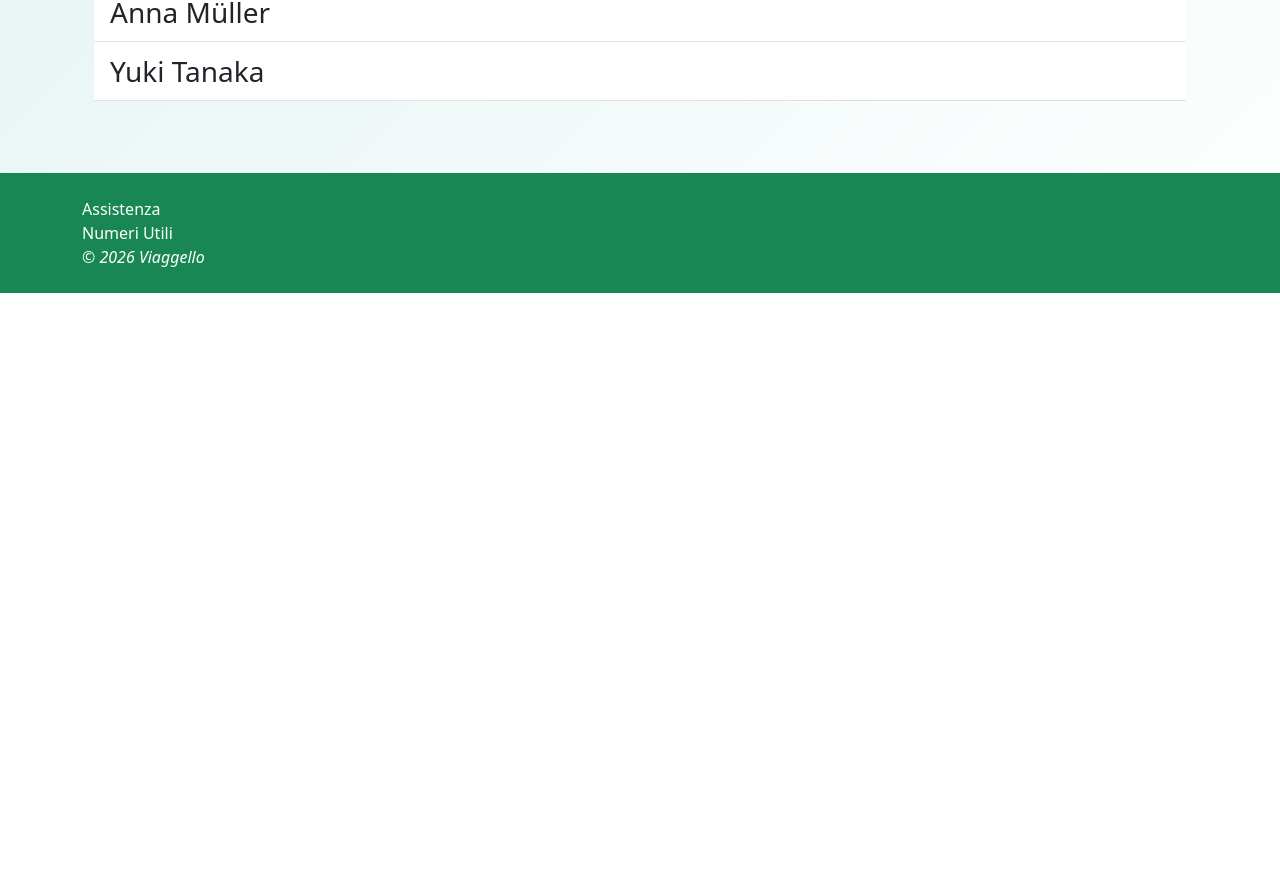
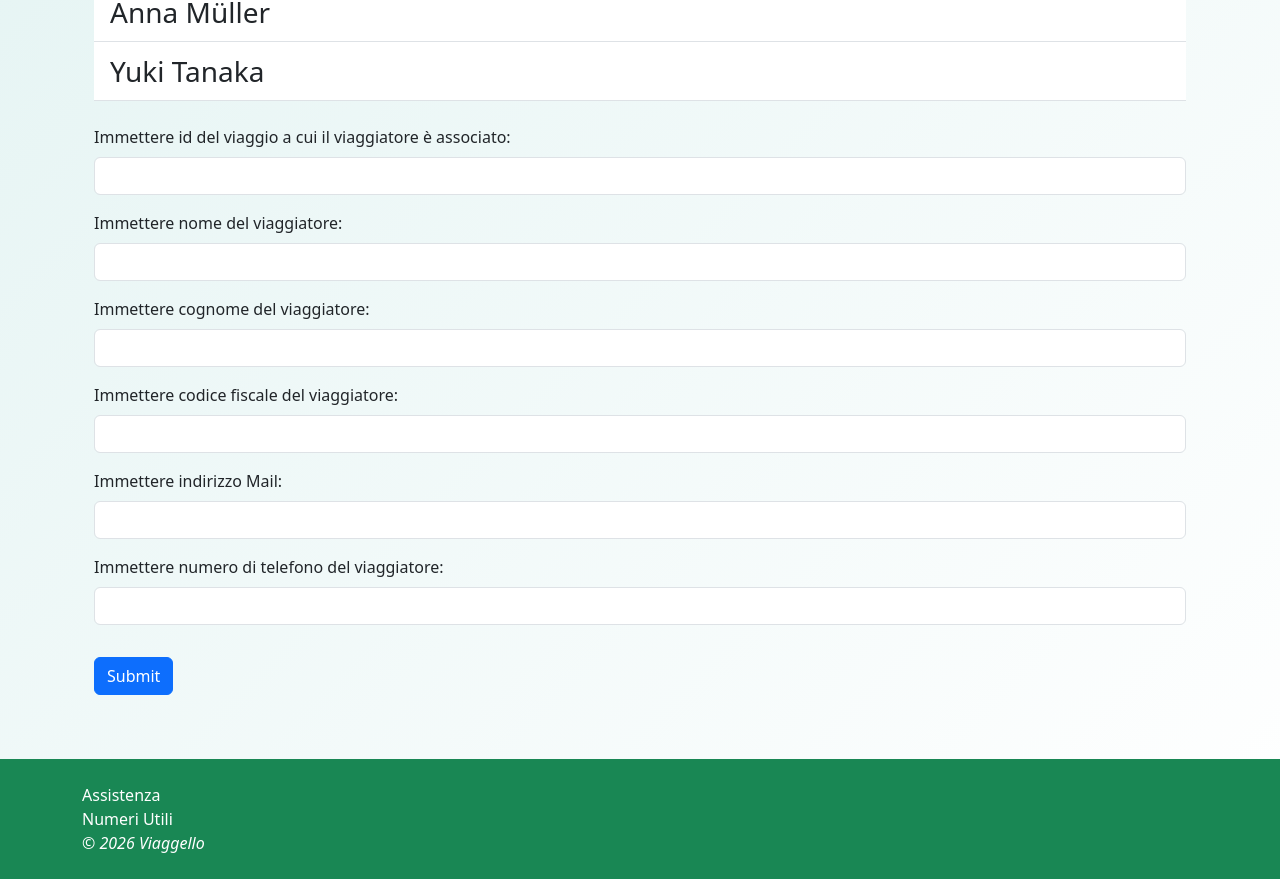
Before and after one commit to 0xMauriz/webapp-group-frontend, a React (Vite) app: page /travel/1 in a window 1280 px wide. Shown: the part 597-1476 px from the top of the page. Before the commit the page ends 890 px from the top, so only its background shows below. Built offline with nearby package versions, Linux system fonts and the light colour scheme.

Commit message:
Aggiornamenti a traveldetail

```diff
--- a/src/pages/TravelDetail.jsx
+++ b/src/pages/TravelDetail.jsx
@@ -3,16 +3,73 @@ import { useState } from "react";
 
 import TravelerCards from "../components/TravelerCards";
 import SearchBar from "../components/SearchBar";
-import NewTravelerForm from "../components/NewTravelerForm.jsx";
 
 //importo dati
 import arrayViaggi from "./../data/tripData";
 
 function TravelDetail() {
+
+  // Logica per permettere l'aggiunta di nuovi viaggiatori nell'array e il rendering in pagina
+
+  const [travelersList, setTravelersList] = useState(arrayViaggi);
+
+  const [traveler, setTraveler] = useState({
+    trip_id: "",
+    travelerName: "",
+    travelerSurname: "",
+    taxCode: "",
+    email: "",
+    phone: ""
+
+  });
+
+  function handleChange(e) {
+
+    const { name, value } = e.target;
+
+    setTraveler(travelerTemp => ({
+      ...travelerTemp,
+      [name]: value
+    }))
+
+  }
+
+  function handleSubmit(e) {
+    e.preventDefault();
+
+    setTravelersList(prevList =>
+      prevList.map(travel =>
+        travel.id == travel_id
+          ? {
+            ...travel,
+            travelerData: [...travel.travelerData, traveler]
+          }
+          : travel
+      )
+    );
+
+    setTraveler({
+      trip_id: "",
+      firstName: "",
+      lastName: "",
+      taxCode: "",
+      email: "",
+      phone: ""
+    });
+  }
+
+
+  console.log(travelersList);
+
+
+
+
   //recuper id del viaggio da url
+
+
   const { travel_id } = useParams();
 
-  const travel = arrayViaggi.find((travel) => travel.id == travel_id);
+  const travel = travelersList.find((travel) => travel.id == travel_id);
   const travelers = travel.travelerData;
 
   const [searchTraveler, setSearchTraveler] = useState("");
@@ -58,6 +115,34 @@ function TravelDetail() {
             ))}
           </ul>
         </div>
+        <form onSubmit={handleSubmit}>
+          <div className="mb-3">
+            <label htmlFor="trip-id" className="form-label">Immettere id del viaggio a cui il viaggiatore è associato: </label>
+            <input name="trip_id" type="text" className="form-control" id="trip-id" aria-describedby="emailHelp" value={traveler.trip_id} onChange={handleChange} />
+          </div>
+          <div className="mb-3">
+            <label htmlFor="nome-viaggiatore" className="form-label">Immettere nome del viaggiatore: </label>
+            <input name="firstName" type="text" className="form-control" id="traveler-name" value={traveler.firstName} onChange={handleChange} />
+          </div>
+          <div className="mb-3">
+            <label className="form-label" htmlFor="traveler-surname">Immettere cognome del viaggiatore: </label>
+            <input name="lastName" type="text" className="form-control" id="traveler-surname" value={traveler.lastName} onChange={handleChange} />
+          </div>
+          <div className="mb-3">
+            <label htmlFor="tax-code" className="form-label">Immettere codice fiscale del viaggiatore: </label>
+            <input name="taxCode" type="text" className="form-control" id="tax-code" aria-describedby="emailHelp" value={traveler.taxCode} onChange={handleChange} />
+          </div>
+          <div className="mb-3">
+            <label htmlFor="traveler-email" className="form-label">Immettere indirizzo Mail: </label>
+            <input name="email" type="email" className="form-control" id="traveler-email" aria-describedby="emailHelp" value={traveler.email} onChange={handleChange} />
+          </div>
+          <div className="mb-3">
+            <label htmlFor="traveler-phone" className="form-label">Immettere numero di telefono del viaggiatore: </label>
+            <input name="phone" type="text" className="form-control" id="traveler-phone" aria-describedby="emailHelp" value={traveler.phone} onChange={handleChange} />
+          </div>
+          <button type="submit" className="btn btn-primary my-3">Submit</button>
+        </form>
+
       </div>
     </div>
   );
```
